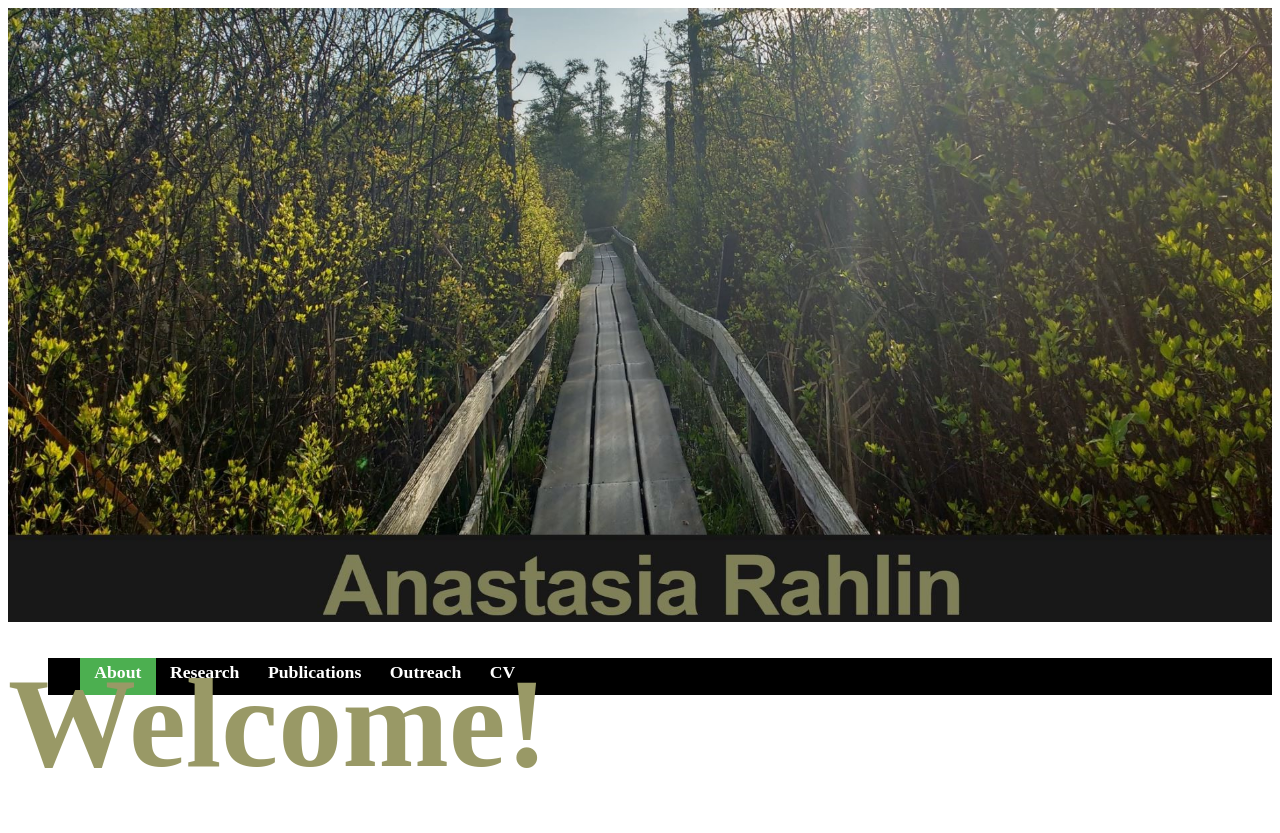
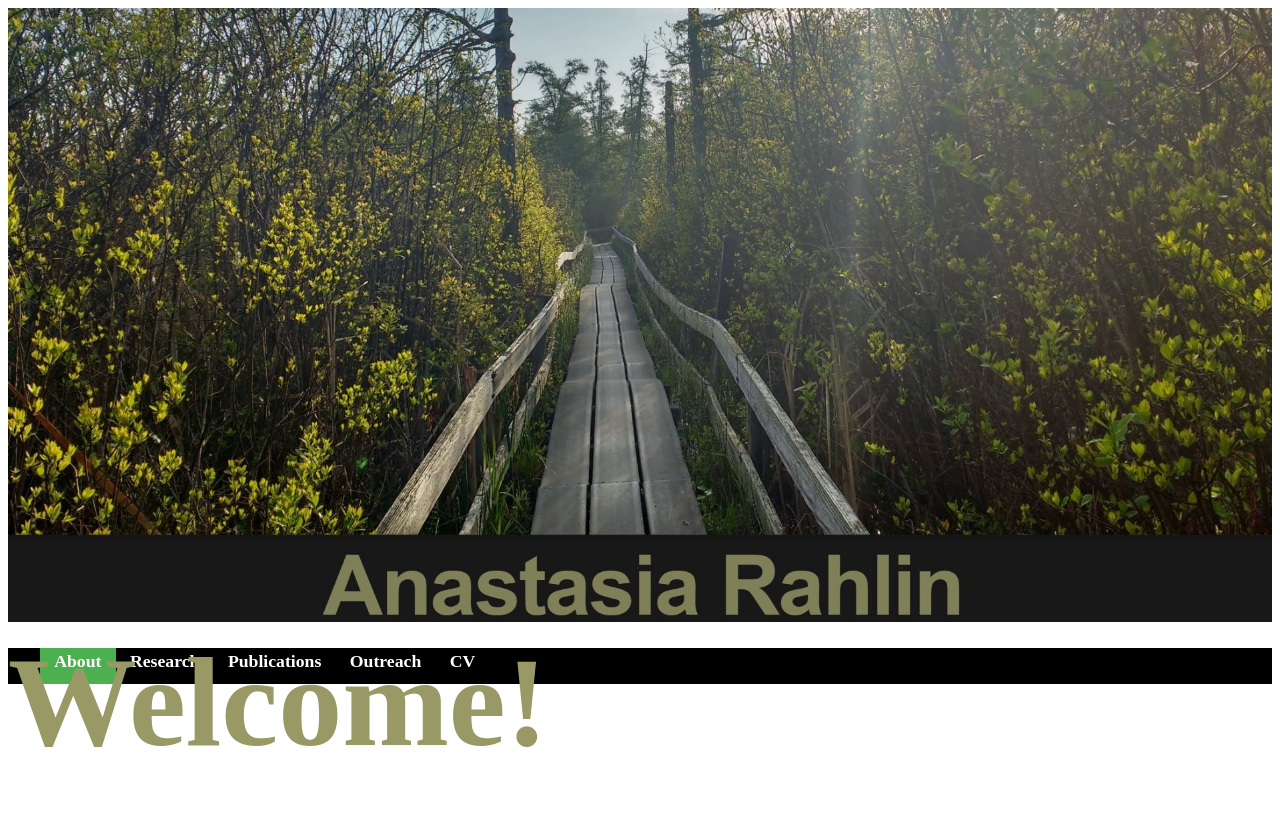
Before and after one commit to anarahlin/anarahlin.github.io, a Jekyll site: the page built from index.html, in a window 1280 px wide. Shown: the top 833 px of the page. Built offline with Jekyll 4.4.1, drawn with Linux system fonts in a browser that asks for light colours; nearby versions of some CDN libraries; the list of posts is cut into pages by our own code; comment, search, counter and statistics services are not loaded; grey boxes are pictures that could not be loaded.

Commit message:
Update nav.html

```diff
--- a/_includes/nav.html
+++ b/_includes/nav.html
@@ -179,8 +179,8 @@
 
 <div id="nav-wrapper">
 	<nav id="nav">
-	<ul>
-	{% assign current = page.url | downcase | split: '/' %}
+	<!--<ul>
+	{% assign current = page.url | downcase | split: '/' %}-->
 
 <div class="topnav">
   <a class="active"
```
